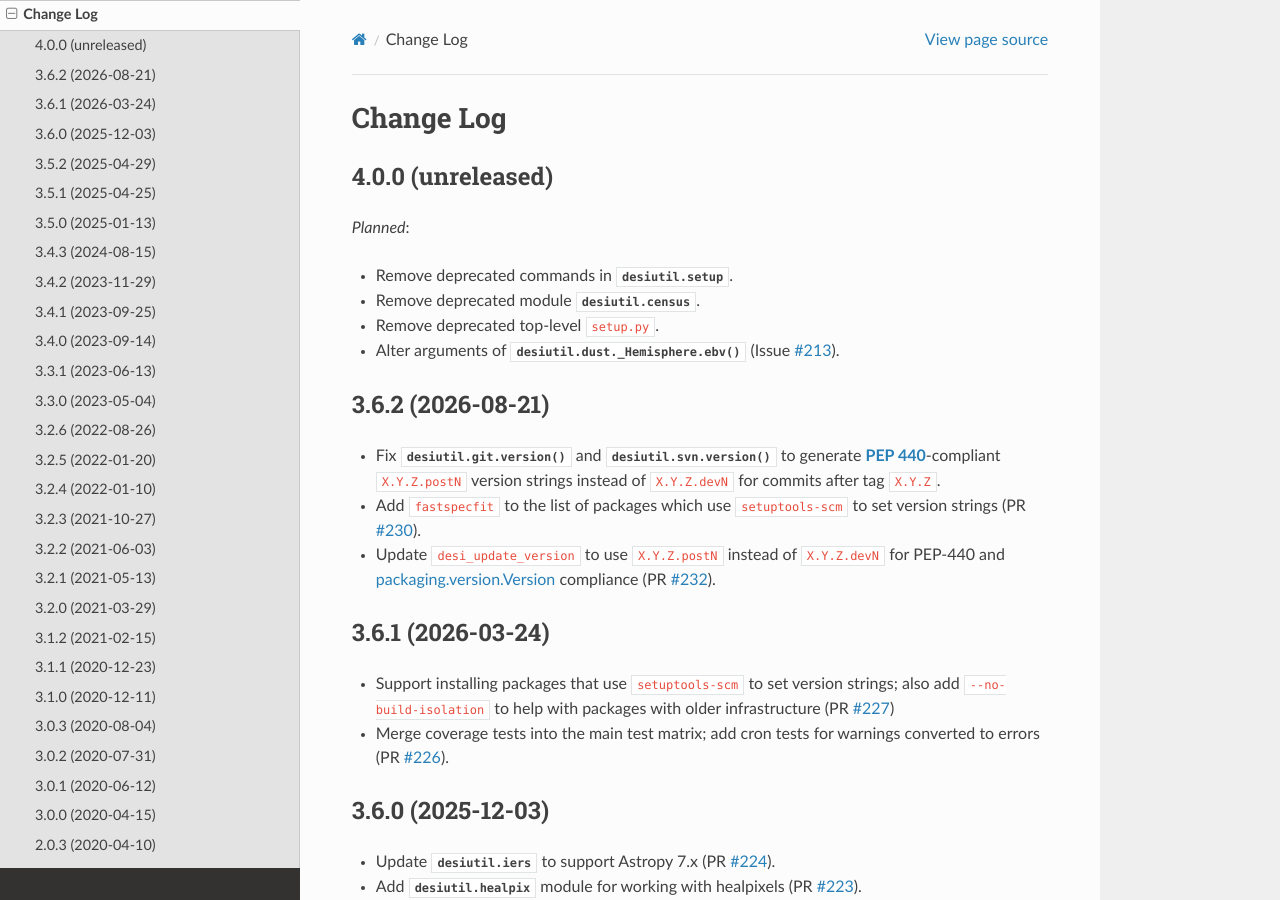
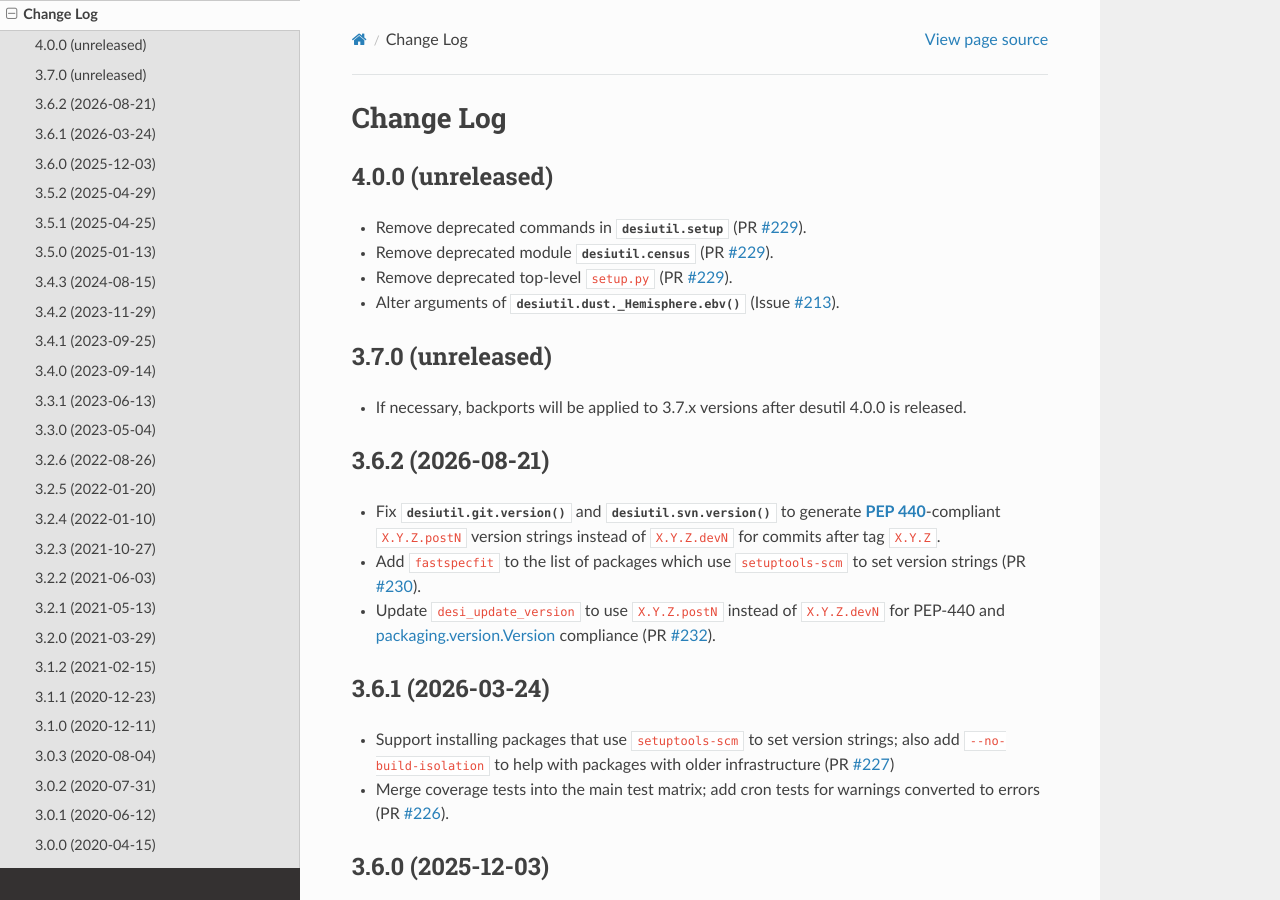
Before and after one commit to desihub/desiutil, a Sphinx documentation site: the page built from doc/changes.rst, in a window 1280 px wide and 900 px high. Built offline with Sphinx 7.4.7 and the Read the Docs theme 3.1.0, drawn with Linux system fonts in a browser that asks for light colours.

Commit message:
bump version after tag

```diff
--- a/doc/changes.rst
+++ b/doc/changes.rst
@@ -5,14 +5,19 @@ Change Log
 4.0.0 (unreleased)
 ------------------
 
-*Planned*:
-
-* Remove deprecated commands in :mod:`desiutil.setup`.
-* Remove deprecated module :mod:`desiutil.census`.
-* Remove deprecated top-level ``setup.py``.
+* Remove deprecated commands in :mod:`desiutil.setup` (PR `#229`_).
+* Remove deprecated module :mod:`desiutil.census` (PR `#229`_).
+* Remove deprecated top-level ``setup.py`` (PR `#229`_).
 * Alter arguments of :meth:`desiutil.dust._Hemisphere.ebv` (Issue `#213`_).
 
 .. _`#213`: https://github.com/desihub/desiutil/issues/213
+.. _`#229`: https://github.com/desihub/desiutil/issues/229
+
+3.7.0 (unreleased)
+------------------
+
+* If necessary, backports will be applied to 3.7.x versions after desutil 4.0.0
+  is released.
 
 3.6.2 (2026-08-21)
 ------------------
--- a/py/desiutil/_version.py
+++ b/py/desiutil/_version.py
@@ -1 +1 @@
-__version__ = '3.6.2'
+__version__ = '3.7.0.dev1250'
```
